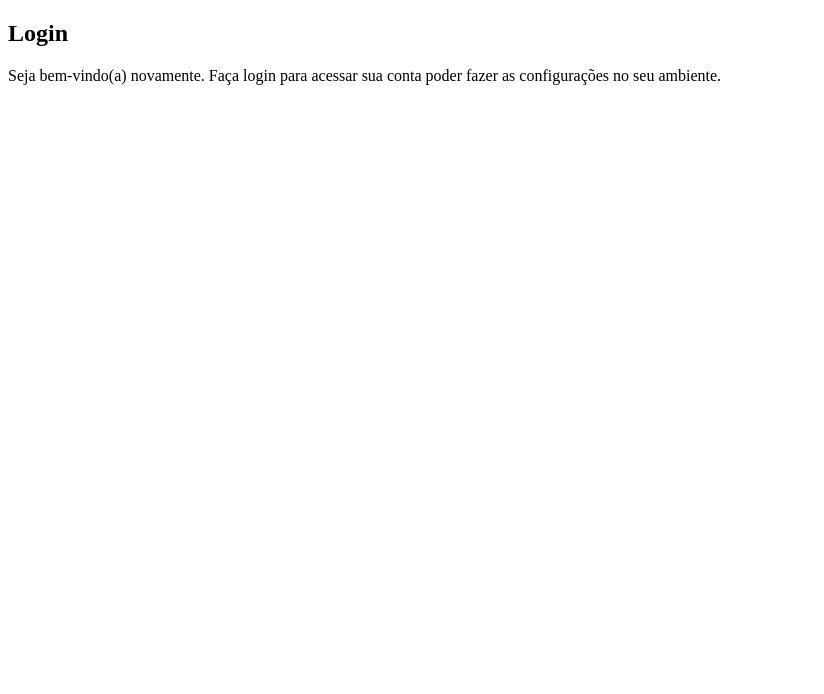
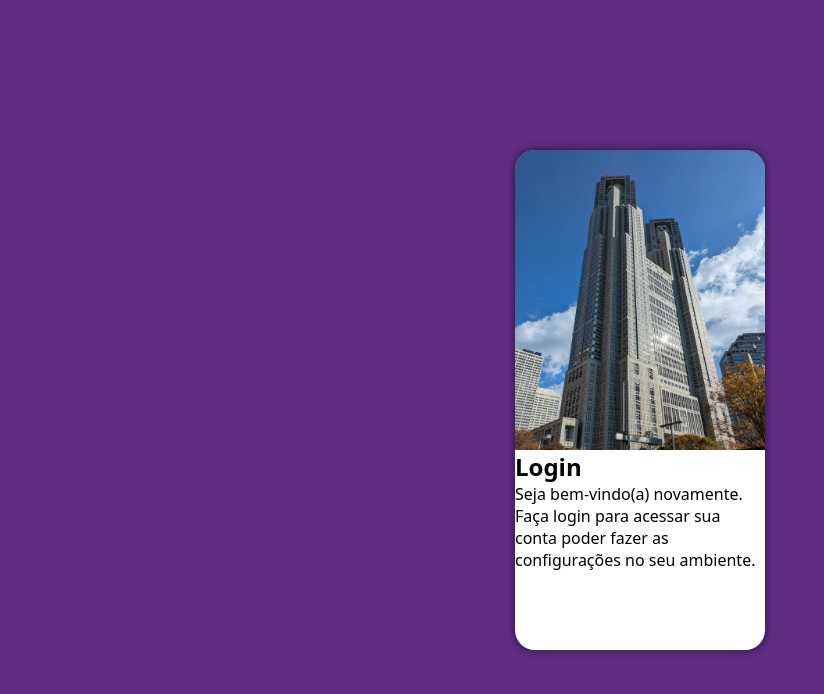
Before and after one commit to VinyCrz/projeto-login, a plain HTML site: page index.html in a window 1280 px wide. Shown: the whole page, without its empty margins (0-824 px from the left). Drawn offline with Linux system fonts and the light colour scheme.

Commit message:
mudanças iniciais

```diff
--- a/estilos/style.css
+++ b/estilos/style.css
@@ -1,8 +1,51 @@
 @charset "UTF-8";
 
 /* Paleta de Cores
--- Verde: 49a09d
--- Lilás: 5f2c82
---
+-- Verde: #49a09d
+-- Lilás: #5f2c82
+---
+*/
 
-*/
+* {
+    font-family: system-ui, -apple-system, BlinkMacSystemFont, 'Segoe UI', Roboto, Oxygen, Ubuntu, Cantarell, 'Open Sans', 'Helvetica Neue', sans-serif;
+    padding: 0px;
+    margin: 0px;
+    box-sizing: border-box;
+}
+
+body, html {
+    background-color: #5f2c82;
+    height: 100vh;
+    width: 100vw;
+}
+
+main {
+    position: relative;
+    height: 100vh;
+    width: 100vw;
+}
+
+#login {
+    position: absolute;
+    top: 50%;
+    left: 50%;
+    transform: translate(-50%, -50%);
+    background-color: white;
+    width: 250px;
+    height: 500px;
+    border-radius: 20px;
+    overflow: hidden;
+    box-shadow: 0px 0px 10px rgba(0, 0, 0, 0.582);
+}
+
+#login > div#imagem {
+    display: block;
+    background: #5f2c82 url(../imagens/building.jpg) no-repeat;
+    background-size: cover;
+    height: 300px;
+}
+
+#login > div#formulaio {
+    display: block;
+    padding: 10px;
+}
--- a/index.html
+++ b/index.html
@@ -16,7 +16,9 @@
                 <h1>Login</h1>
                 <p>Seja bem-vindo(a) novamente. Faça login para acessar sua conta poder fazer as configurações no seu ambiente.</p>
 
-                <form action=""></form>
+                <form action="" method="post">
+
+                </form>
             </div>
         </section>
     </main>
```
